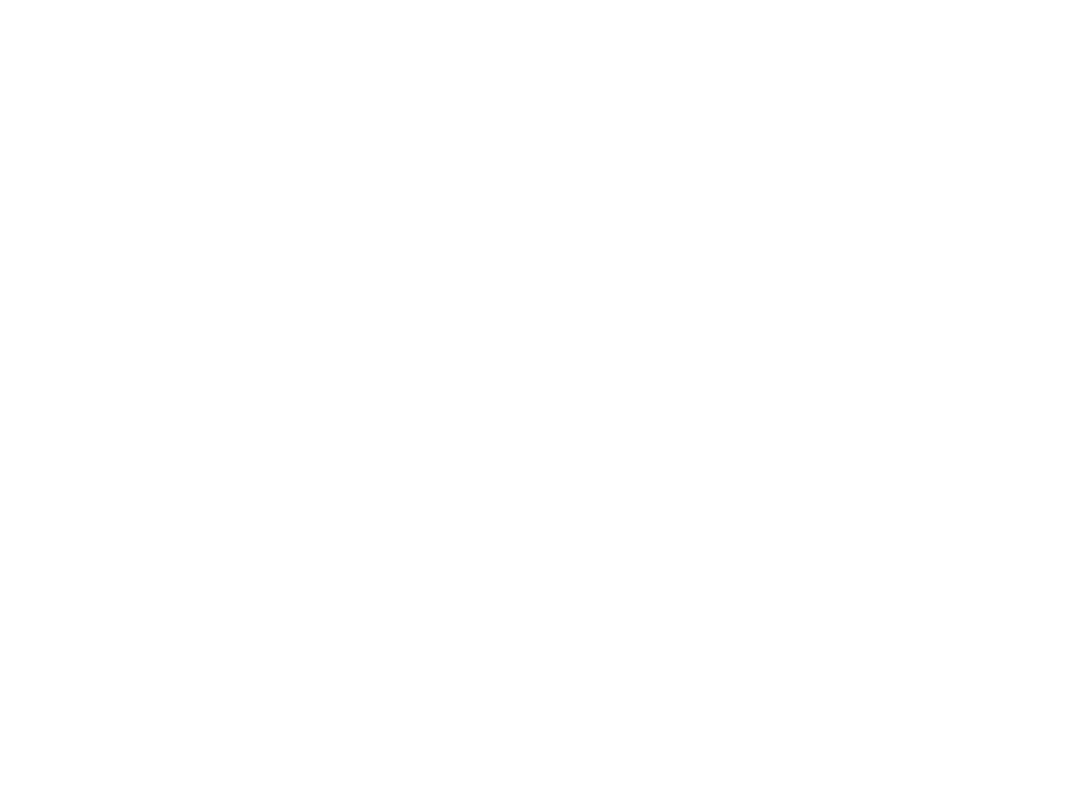
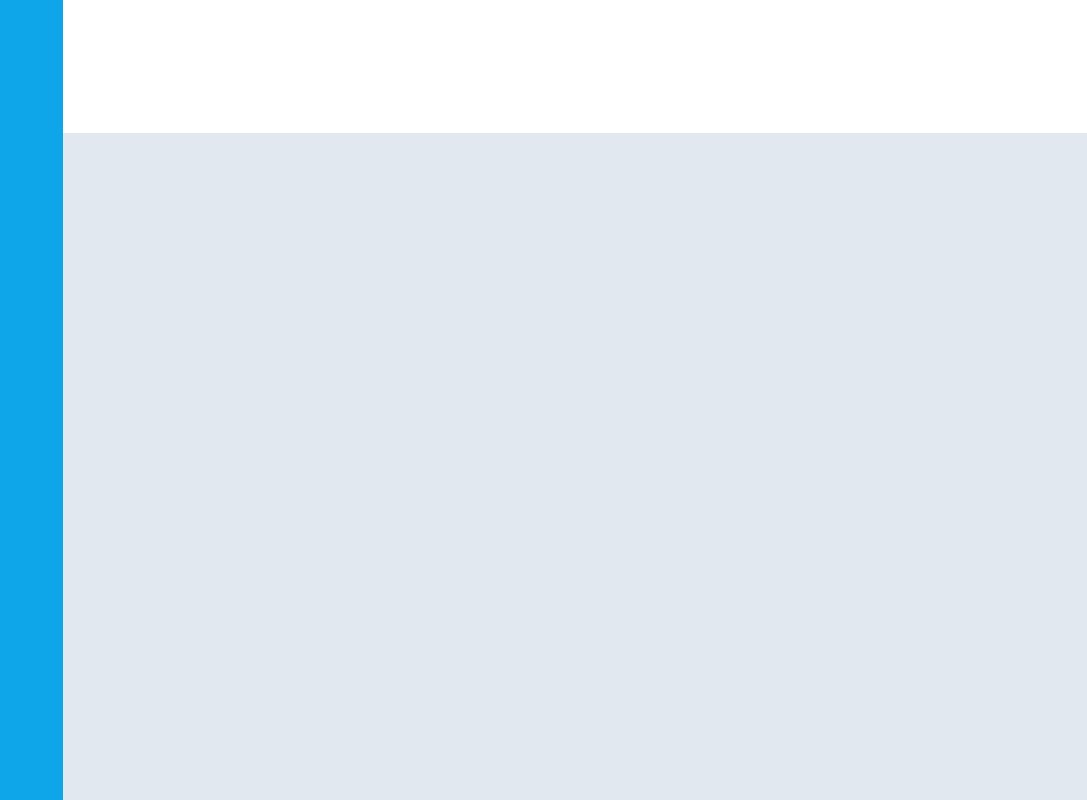
Before and after one commit to implObserver/Admin-Dashboard, a plain HTML site: page index.html in a window 1280 px wide. Shown: the whole page, without its empty margins (193-1280 px from the left). Drawn offline with Linux system fonts and the light colour scheme.

Commit message:
style:add style basic structure dashboard

```diff
--- a/style.css
+++ b/style.css
@@ -0,0 +1,26 @@
+* {
+    margin: 0;
+    padding: 0;
+    height:100%;
+  }
+
+.container {
+    display: grid;
+    grid-template-columns: 1fr 4fr;
+    grid-template-rows: 1fr 5fr;
+}
+
+.sidebar {
+    grid-row:1/3;
+    background-color: #0ea5e9;
+}
+
+.menu {
+    grid-column: 2/3;
+    background-color: #ffffff;
+}
+
+.projects {
+    grid-row: 2/3;
+    background-color: #e2e8f0;
+}
```
Also changed, not shown: index.html (line endings or trailing spaces).
